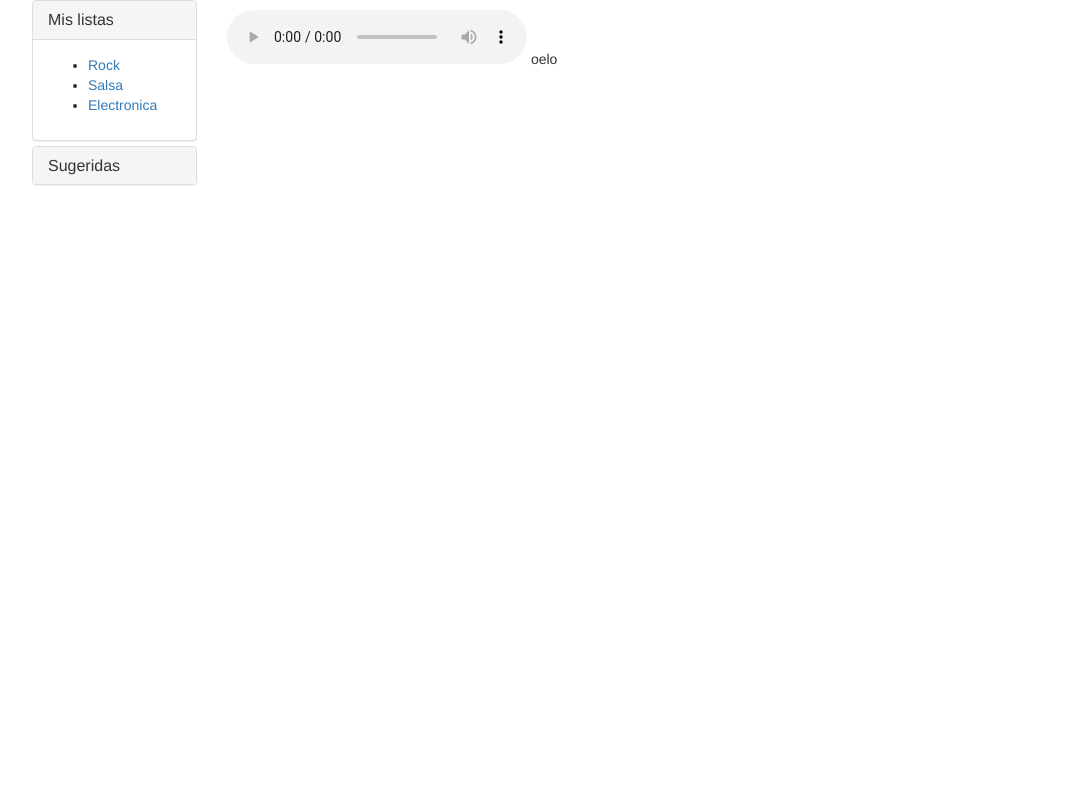
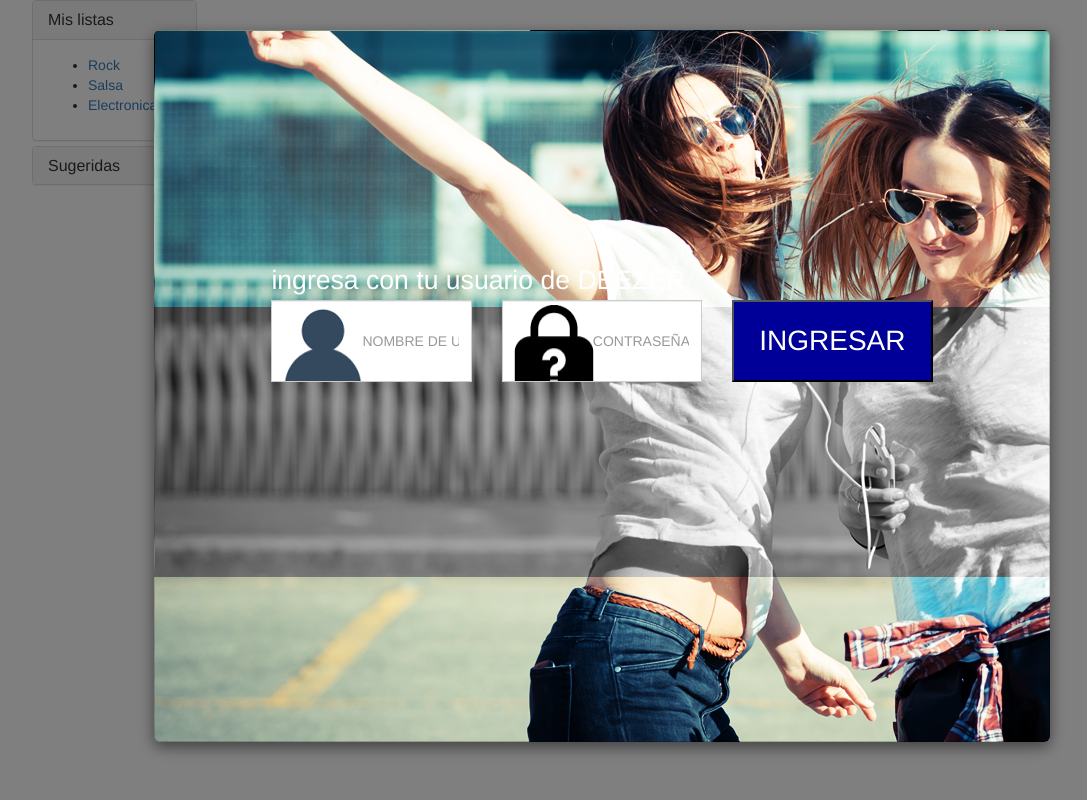
Before and after one commit to sdanielsilvas/music, a PHP site: page / in a window 1280 px wide. Shown: the whole page, without its empty margins (38-1125 px from the left). Run offline with PHP 8.4, Linux system fonts and the light colour scheme.

Commit message:
login initial

```diff
--- /dev/null
+++ b/css/main.css
@@ -0,0 +1,63 @@
+.hiddenDiv{
+  visibility: hidden;
+}
+
+.fail_login{
+  color: red;
+}
+
+.modal-content{
+	background: url('../img/back-login.png');
+}
+
+.modal-dialog{
+    width:70%;
+  	height: 89%;
+}
+.modal-body{
+	height: 100%;
+}
+
+.modal-content{
+  height: 100%;
+}
+.loginBox{
+  width: 100%;
+  height: 40%;
+  border-radius: 0px;
+  background-repeat:no-repeat;
+  padding-left:90px;
+  font-size: 100%;
+}
+
+#userLogin{
+  background-image:url('../img/user-icon.png');
+}
+#passwordLogin{
+  background-image:url('../img/password-icon.png');
+}
+
+.btnIngresar{
+	width: 100%;
+	background-color: #000099;
+	width: 100%;
+	height: 40%;
+	border-radius: 0px;
+	color: white;
+	font-size: 200%;
+}
+.box-div{
+  margin-left: 10%;
+  width: 80%;
+	height: 30%;
+	margin-top: 25%;
+}
+
+.fixedCol{
+	height: 100%;
+}
+
+.enterUserText{
+  color: white;
+  font-size: 190%;
+}
--- a/index.php
+++ b/index.php
@@ -5,6 +5,7 @@
   <meta name="viewport" content="width=1280,height=720">
   <title> Tigo Music </title>
   <link rel="stylesheet" href="css/bootstrap.min.css" />
+  <link rel="stylesheet" href="css/main.css" />
 </head>
 <body>
   <div class="container">
@@ -22,9 +23,9 @@
             <div id="collapseOne" class="panel-collapse collapse in" role="tabpanel" aria-labelledby="headingOne">
               <div class="panel-body">
                 <ul>
-                  <li class="list-element"><a href="#">Rock</a></li>
-                  <li class="list-element"><a href="#">Salsa</a></li>
-                  <li class="list-element"><a href="#">Electronica</a></li>
+                  <div id="div-rock"><li class="list-element"><a href="#">Rock</a></li></div>
+                  <div id="div-salsa"><li class="list-element"><a href="#">Salsa</a></li></div>
+                  <div id="div-electronica"><li class="list-element"><a href="#">Electronica</a></li></div>
                 </ul>
               </div>
             </div>
@@ -47,49 +48,36 @@
       </div>
       <div class="col-md-10">
         <p id="change-text"></p>
-        <audio id="speech" src="http://www.smartecsolutions.com/public/file1.mp3" controls="controls" autoplay="autoplay" type="audio/mp3">Your browser does not support the audio element.</audio>
-
-          oelo
+        <div id="audios"></div>
+        <!-- <audio id="speech" src="http://www.smartecsolutions.com/public/file1.mp3" controls="controls" autoplay="autoplay" type="audio/mp3">Your browser does not support the audio element.</audio> -->
       </div>
     </div>
   </div>
   <script type="text/javascript" src="js/jquery-1.11.3.min.js"></script>
   <script type="text/javascript" src="js/bootstrap.min.js"></script>
+  <script type="text/javascript" src="js/login.js"></script>
   <script type="text/javascript" src="js/main.js"></script>
-    <!-- <div class="modal fade" data-keyboard="false" data-backdrop="static" id="loginModal" tabindex="-1" role="dialog" aria-labelledby="myModalLabel">
+  <div class="modal fade" data-keyboard="false" data-backdrop="static" id="loginModal" tabindex="-1" role="dialog" aria-labelledby="myModalLabel">
     <div class="modal-dialog" role="document">
       <div class="modal-content">
-          <div class="modal-header">
-            <h4 class="modal-title" id="myModalLabel">Login</h4>
+        <div class="modal-body">
+          <div class="box-div">
+            <div class="col-md-12 enterUserText">
+              ingresa con tu usuario de DEEZER
             </div>
-          <div class="modal-body">
-            <div class="row">
-              <div class="col-md-3">
-                <label>Usuario:</label>
+            <div class="col-md-4 fixedCol">
+              <input id="userLogin" type="text" class="form-control loginBox" placeholder="NOMBRE DE USUARIO">
             </div>
-              <div class="col-md-9">
-                <input id="userLogin" type="text" class="form-control">
+            <div class="col-md-4 fixedCol">
+              <input id="passwordLogin" type="password" class="form-control loginBox" placeholder="CONTRASEÑA">
             </div>
-              <div class="col-md-3">
-                <label>Contraseña:</label>
-              </div>
-              <div class="col-md-9">
-                <input id="passwordLogin" type="password" class="form-control">
-              </div>
-            </div>
-          </div>
-          <div class="modal-footer">
-            <div class="row">
-              <div class="col-md-9">
-                <h4 id="fail" class="fail_login hiddenDiv">Usuario o contraseña invalidos</h4>
-              </div>
-              <div class="col-md-3">
-                <button id="btnLogin" class="btn btn-success">Aceptar</button>
+            <div class="col-md-4 fixedCol">
+              <button id="btnLogin" class="btnIngresar">INGRESAR</button>
             </div>
           </div>
         </div>
       </div>
     </div>
-    </div> -->
+  </div>
 </body>
 </html>
--- /dev/null
+++ b/js/login.js
@@ -0,0 +1,15 @@
+$( document ).ready(function() {
+    console.log( "Entro al login" );
+    $('#loginModal').modal('show');
+    $('#btnLogin').click(function(){
+    	console.log($("#userLogin").val());
+    	$('#fail').addClass('hiddenDiv')
+    	if($("#userLogin").val()=="daniel" && $("#passwordLogin").val()=="silva"){
+    		$('#loginModal').modal('toggle');
+    	}else{
+    		$('#fail').removeClass('hiddenDiv')
+    		console.log("no es");
+    		 $("#passwordLogin").val()==""
+    	}
+    })
+});
--- a/js/main.js
+++ b/js/main.js
@@ -1,7 +1,24 @@
 $( document ).ready(function() {
     console.log( "Entro al main.js" );
-    $('.list-element').click(function(){
-        console.log("le dieron")
-        $('#change-text').text("le dieron");
+    $('#div-rock').click(function(){
+        $('#audios').empty();
+        var songs = ["http://www.smartecsolutions.com/public/file1.mp3", "http://www.smartecsolutions.com/public/file2.mp3"];
+        for (var i = 0; i<songs.length ; i++) {
+            $('#audios').append( "<h4>Cancion "+(i+1)+"</h4><audio src="+songs[i]+" controls='controls' type='audio/mp3'></audio><br>" );
+        };
+    });
+    $('#div-salsa').click(function(){
+        $('#audios').empty();
+        var songs = ["http://www.smartecsolutions.com/public/file3.mp3","http://www.smartecsolutions.com/public/file5.mp3"];
+        for (var i = 0; i<songs.length ; i++) {
+            $('#audios').append( "<h4>Cancion "+(i+1)+"</h4><audio src="+songs[i]+" controls='controls' type='audio/mp3'></audio><br>" );
+        };
+    });
+    $('#div-electronica').click(function(){
+        $('#audios').empty();
+        var songs = ["http://www.smartecsolutions.com/public/file5.mp3"];
+        for (var i = 0; i<songs.length ; i++) {
+            $('#audios').append( "<h4>Cancion "+(i+1)+"</h4><audio src="+songs[i]+" controls='controls' type='audio/mp3'></audio><br>" );
+        };
     });
 });
```
Also changed, not shown: img/01-login.png (added), img/back-login.png (added), img/password-icon.png (added), img/user-icon.png (added). Lines whose indentation alone changed are shown as unchanged.
